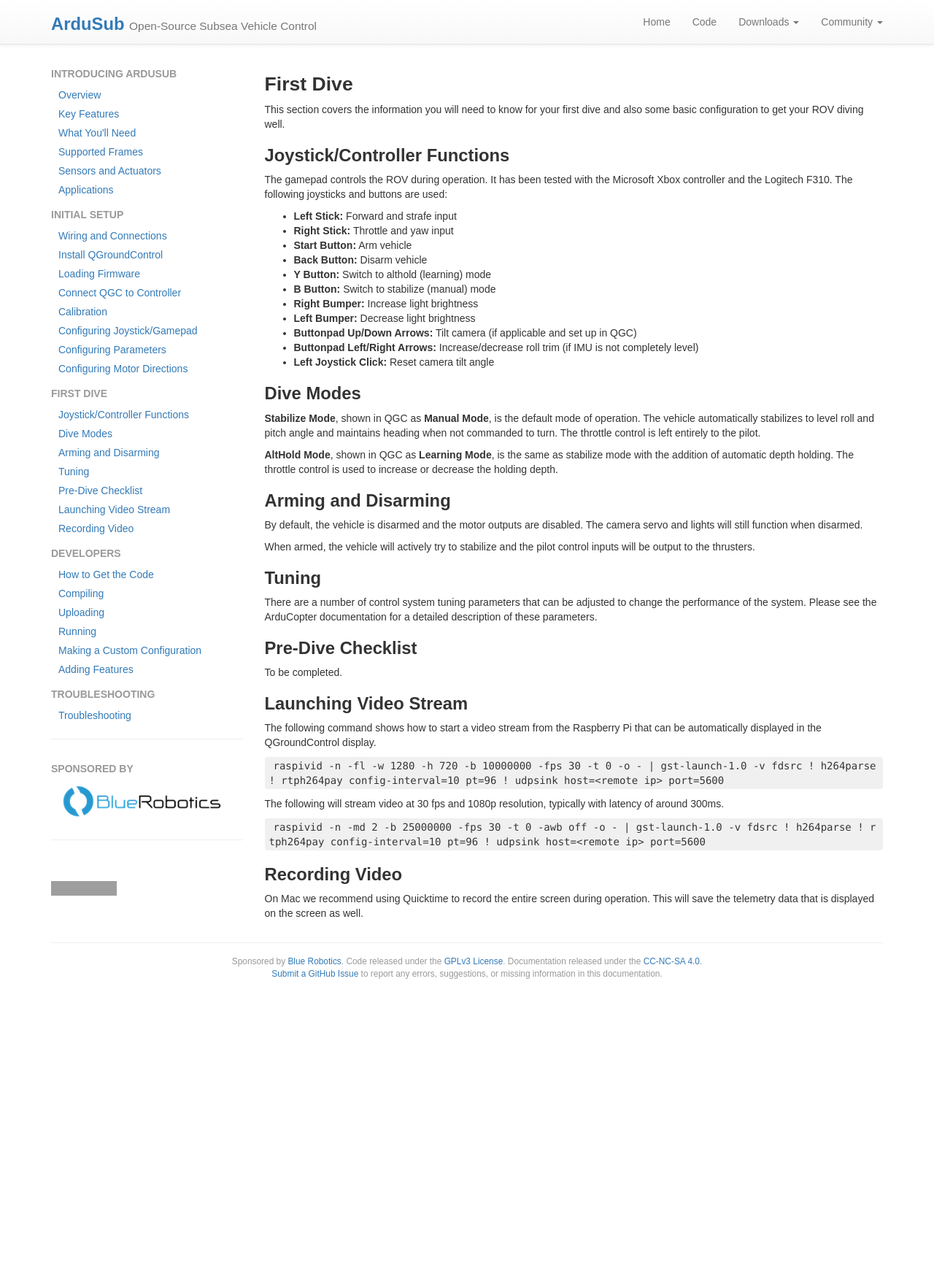
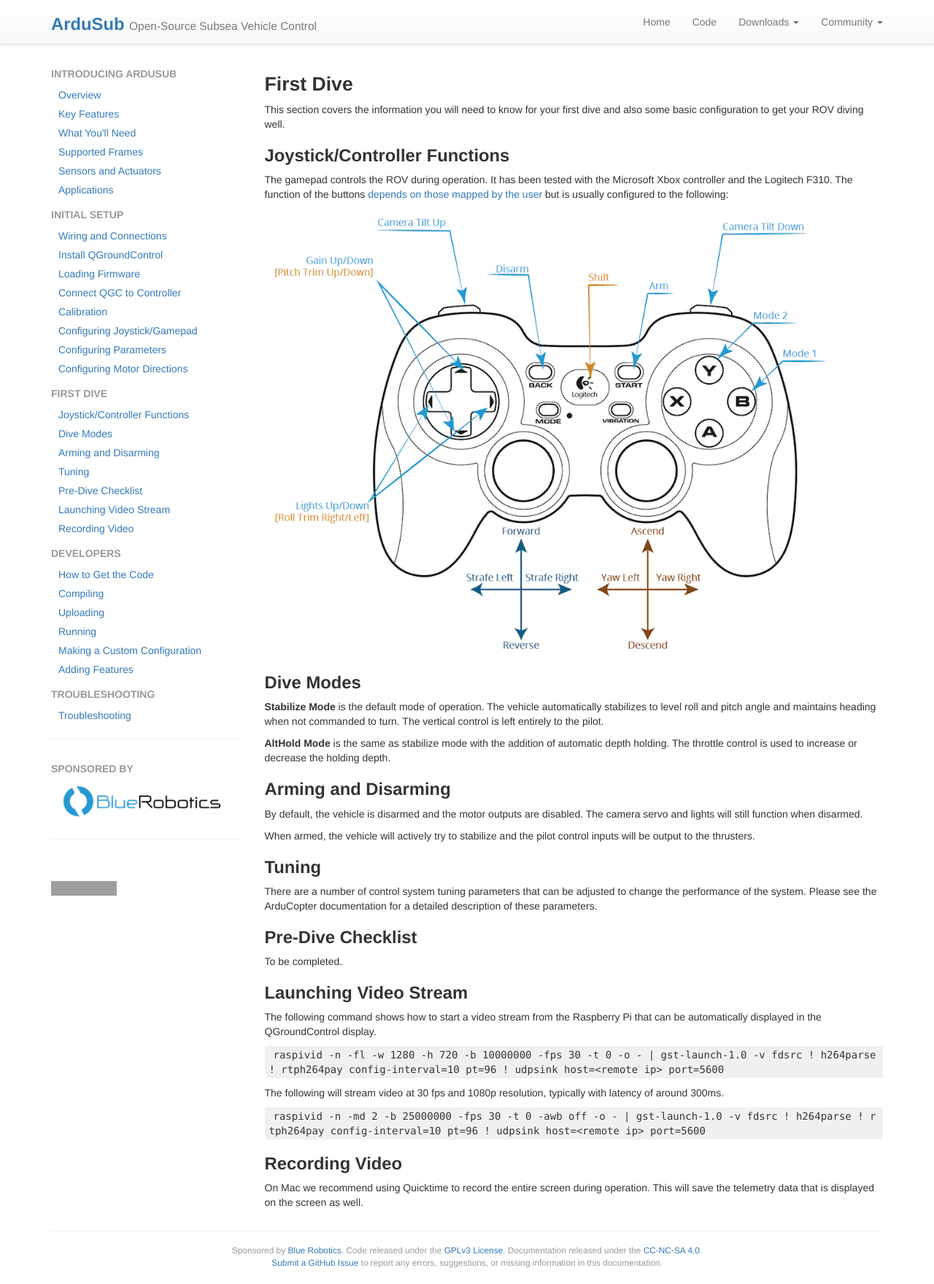
Before and after one commit to bluerobotics/retired-ardusub-docs, a Jekyll site: the page built from pages/first-dive.md, in a window 1280 px wide. Shown: the whole page at 73% size. Built offline with Jekyll 4.4.1, drawn with Linux system fonts in a browser that asks for light colours; nearby versions of some CDN libraries; comment, search, counter and statistics services are not loaded; before the commit the page ends 1363 px from its top, so only the background shows below that; grey boxes are pictures that could not be loaded.

Commit message:
Added controller image and update description.

```diff
--- a/_includes/navigation.html
+++ b/_includes/navigation.html
@@ -20,7 +20,7 @@
 <ul class="sidenav nav nav-list">
     <li class=nav-header>Sponsored by</li>
 
-    <a href="http://bluerobotics.com"><img src="{{ site.baseurl }}/images/br-logo-small.png" width="250px" alt="Blue Robotics Logo" /></a>
+    <a href="http://bluerobotics.com"><img src="{{ site.baseurl }}/images/br-logo-small.png" width="250px" alt="Blue Robotics Logo" class="img-responsive" /></a>
 </ul>
 
 <hr />
--- a/css/main.css
+++ b/css/main.css
@@ -2,7 +2,7 @@ body {
     font-weight: 400;
     text-shadow: 0 1px 1px rgba(255, 255, 255, 0.7);
     color: #333;
-    font-family: 'Open-Sans', sans-serif;
+    font-family: 'Open-Sans', 'Helvetica', sans-serif;
 }
 
 pre, code {
--- a/pages/first-dive.md
+++ b/pages/first-dive.md
@@ -18,25 +18,15 @@ This section covers the information you will need to know for your first dive an
 
 ## Joystick/Controller Functions
 
-The gamepad controls the ROV during operation. It has been tested with the Microsoft Xbox controller and the Logitech F310. The following joysticks and buttons are used:
+The gamepad controls the ROV during operation. It has been tested with the Microsoft Xbox controller and the Logitech F310. The function of the buttons [depends on those mapped by the user](/initial-setup/#configuring-joystickgamepad) but is usually configured to the following:
 
-- **Left Stick:** Forward and strafe input
-- **Right Stick:** Throttle and yaw input
-- **Start Button:** Arm vehicle
-- **Back Button:** Disarm vehicle
-- **Y Button:** Switch to althold (learning) mode
-- **B Button:** Switch to stabilize (manual) mode
-- **Right Bumper:** Increase light brightness
-- **Left Bumper:** Decrease light brightness
-- **Buttonpad Up/Down Arrows:** Tilt camera (if applicable and set up in QGC)
-- **Buttonpad Left/Right Arrows:** Increase/decrease roll trim (if IMU is not completely level)
-- **Left Joystick Click:** Reset camera tilt angle
+<img src="/images/controller.png" class="img-responsive" />
 
 ## Dive Modes
 
-**Stabilize Mode**, shown in QGC as **Manual Mode**, is the default mode of operation. The vehicle automatically stabilizes to level roll and pitch angle and maintains heading when not commanded to turn. The throttle control is left entirely to the pilot.
+**Stabilize Mode** is the default mode of operation. The vehicle automatically stabilizes to level roll and pitch angle and maintains heading when not commanded to turn. The vertical control is left entirely to the pilot.
 
-**AltHold Mode**, shown in QGC as **Learning Mode**, is the same as stabilize mode with the addition of automatic depth holding. The throttle control is used to increase or decrease the holding depth.
+**AltHold Mode** is the same as stabilize mode with the addition of automatic depth holding. The throttle control is used to increase or decrease the holding depth.
 
 ## Arming and Disarming
 
```
Also changed, not shown: pages/initial-setup.md (+14 -8 lines), images/controller.png (added).
